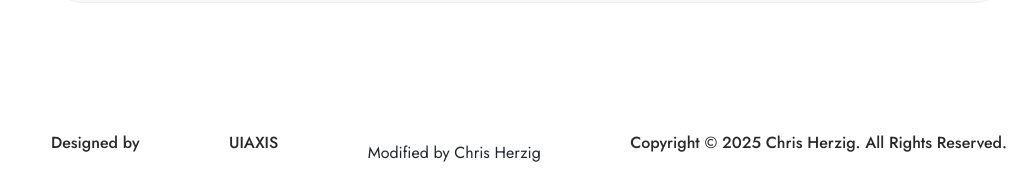
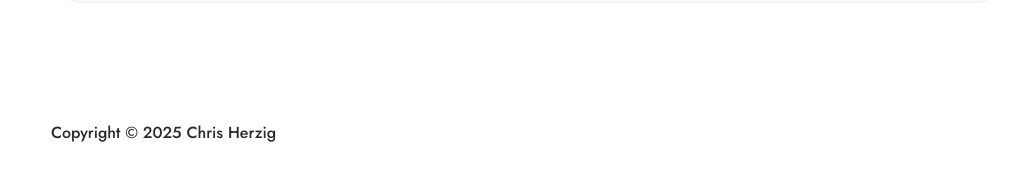
Before and after one commit to ScientistZero/NewPortfolioCH, a website: page resume.html in a window 1280 px wide. Shown: the part 3142-3330 px from the top of the page, without its empty margins (261-1280 px from the left). After the commit the page ends 3309 px from the top, so only its background shows below. Drawn offline with nearby package versions, Linux system fonts and the light colour scheme.

Commit message:
Edited copyright

```diff
--- a/resume.html
+++ b/resume.html
@@ -987,20 +987,16 @@
         <section
           class="container d-flex flex-wrap gap-3 gap-md-6 justify-content-center justify-content-sm-between align-items-center pb-4 pb-md-8 text-center mb-16 mb-lg-0"
         >
-        <span class="fs-eight fw-medium n5-color order-sm-2"
+          <!--<span class="fs-eight fw-medium n5-color order-sm-2"
             >Designed by
             <a
               href="https://themeforest.net/user/uiaxis"
               class="fs-eight fw-medium n5-color"
               >UIAXIS</a
             > <br>Modified by Chris Herzig</span
-        >
+          >-->
           <span class="fs-eight fw-medium n5-color order-sm-1"
-          >Copyright © 2025
-          <a href="index.html" class="fs-eight fw-medium n5-color"
-            >Chris Herzig</a
-          >. All Rights Reserved.</span
-        >
+            >Copyright © 2025 Chris Herzig
         </section>
         <!-- footer section end -->
       </div>
```
Lines whose indentation alone changed are shown as unchanged.
